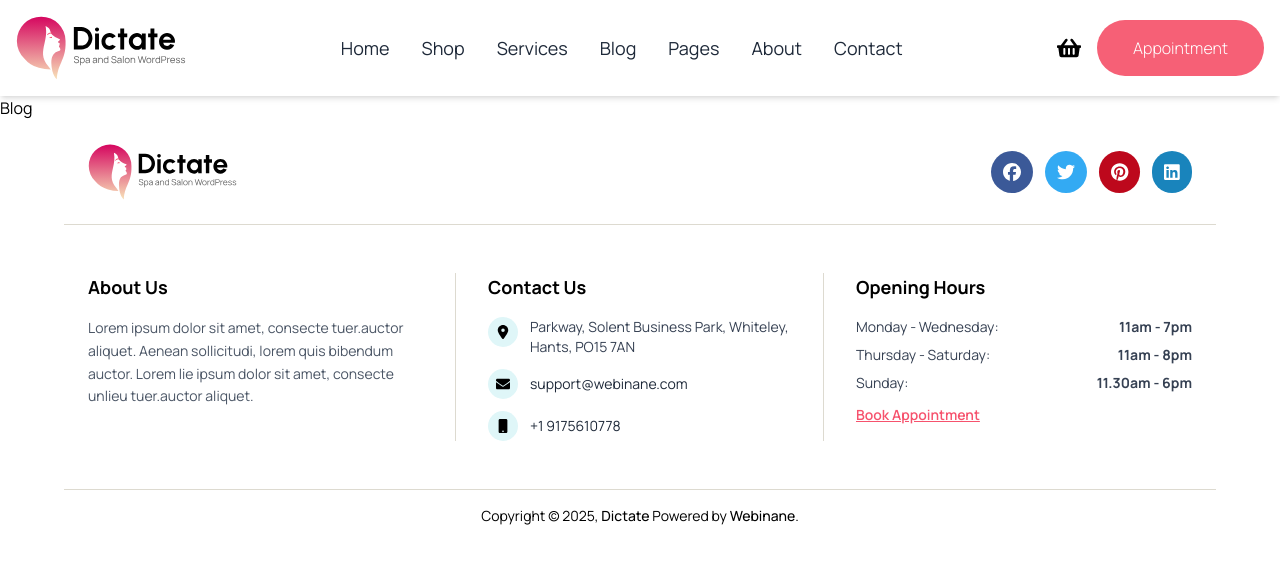
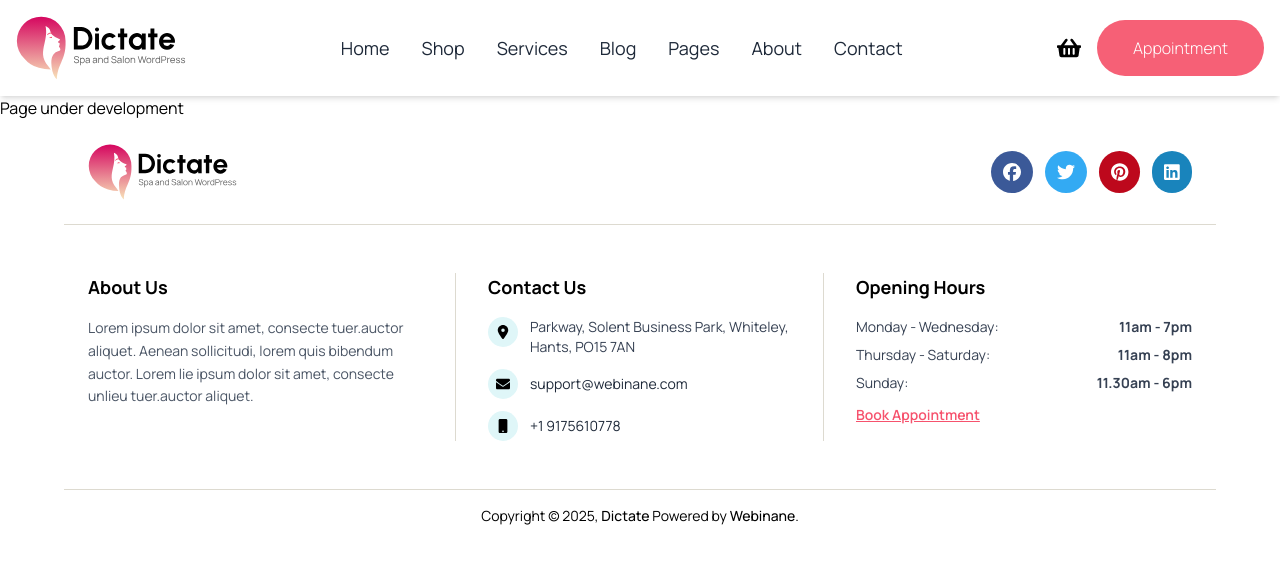
Before and after one commit to Hassanjaved17/Salon-Website, a React (Vite) app in the folder Frontend-web/: page /blog in a window 1280 px wide. Shown: the top 564 px of the page. Built offline with nearby package versions, Linux system fonts and the light colour scheme.

Commit message:
add products on shop page

```diff
--- a/Frontend-web/src/Components/HeroSection5.jsx
+++ b/Frontend-web/src/Components/HeroSection5.jsx
@@ -97,7 +97,7 @@ const HeroSection5 = () => {
 
 
       </div>
-  </section>
+    </section>
   );
 };
 
--- a/Frontend-web/src/pages/Blog.jsx
+++ b/Frontend-web/src/pages/Blog.jsx
@@ -1,8 +1,12 @@
 import React from 'react'
+
 
 const Blog = () => {
   return (
-    <div>Blog</div>
+    <>
+
+
+    Page under development  </>
   )
 }
 
```
